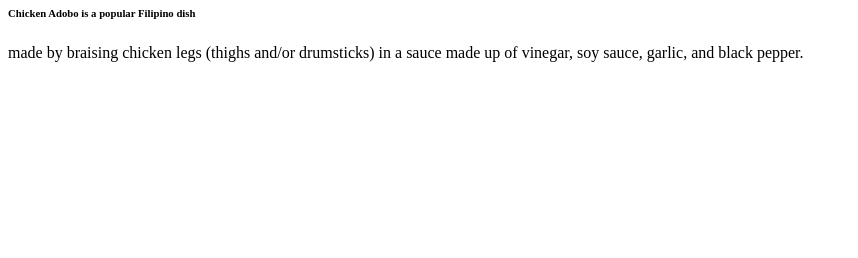
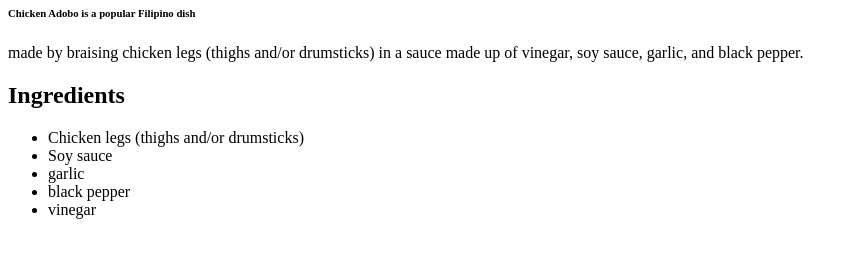
Before and after one commit to Bryxel/odin-recipes, a plain HTML site: page recipes/adobo.html in a window 1280 px wide. Shown: the part 402-660 px from the top of the page, without its empty margins (0-858 px from the left). Drawn offline with Linux system fonts and the light colour scheme.

Commit message:
add ordered list with ingredients
all the ingredients for the adobo

```diff
--- a/recipes/adobo.html
+++ b/recipes/adobo.html
@@ -13,6 +13,15 @@
     <h6>Chicken Adobo is a popular Filipino dish</h6>
     <p>made by braising chicken legs (thighs and/or drumsticks) in a sauce made up of vinegar, soy sauce, garlic, and black pepper. </p>
 
+    <h2>Ingredients</h2>
+    <ul>
+        <li>Chicken legs (thighs and/or drumsticks)</li>
+        <li>Soy sauce</li>
+        <li>garlic</li>
+        <li>black pepper</li>
+        <li>vinegar</li>
+    </ul>
+
 
 </body>
 
```
